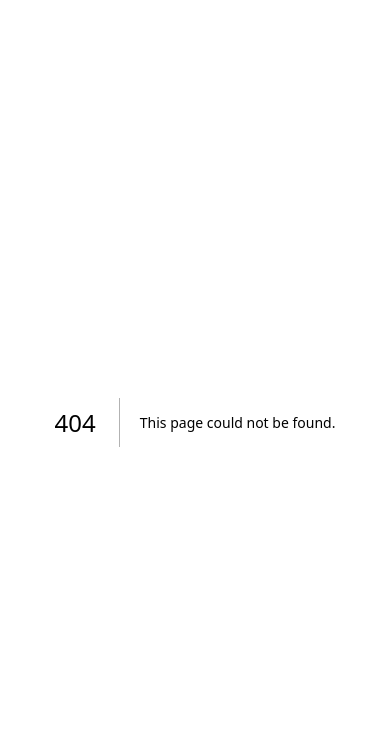
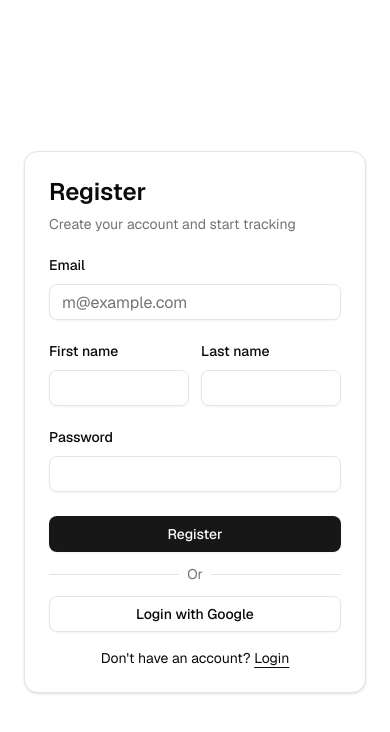
Before and after one commit to chakraborty-ani/ai-expense-tracker-pwa, a Next.js app: page /register in a window 390 px wide. Before the commit this address had no page. Shown: the top 732 px of the page. Built offline with nearby package versions, Linux system fonts and the light colour scheme.

Commit message:
Add login and signup forms with responsive layout

```diff
--- /dev/null
+++ b/app/login/page.tsx
@@ -0,0 +1,11 @@
+import { LoginForm } from "@/components/login-form"
+
+export default function Page() {
+  return (
+    <div className="flex min-h-svh w-full items-center justify-center p-6 md:p-10">
+      <div className="w-full max-w-sm">
+        <LoginForm />
+      </div>
+    </div>
+  )
+}
--- /dev/null
+++ b/app/register/page.tsx
@@ -0,0 +1,12 @@
+import { SignupForm } from "@/components/signup-form";
+
+
+export default function Page() {
+  return (
+    <div className="flex min-h-svh w-full items-center justify-center p-6 md:p-10">
+      <div className="w-full max-w-sm">
+        <SignupForm />
+      </div>
+    </div>
+  )
+}
--- a/components/app-sidebar.tsx
+++ b/components/app-sidebar.tsx
@@ -33,26 +33,31 @@ const data = {
 			title: "Dashboard",
 			url: "#",
 			icon: IconDashboard,
+			active: true,
 		},
 		{
 			title: "Chat",
 			url: "#",
 			icon: IconMessage,
+			active: false,
 		},
 		{
 			title: "Transactions",
 			url: "#",
 			icon: IconLogs,
+			active: false,
 		},
 		{
 			title: "Analytics",
 			url: "#",
 			icon: IconChartLine,
+			active: false,
 		},
 		{
 			title: "Budget",
 			url: "#",
 			icon: IconAdjustments,
+			active: false,
 		},
 	],
 }
--- /dev/null
+++ b/components/login-form.tsx
@@ -0,0 +1,59 @@
+import { cn } from "@/lib/utils"
+import { Button } from "@/components/ui/button"
+import { Card, CardContent, CardDescription, CardHeader, CardTitle } from "@/components/ui/card"
+import { Input } from "@/components/ui/input"
+import { Label } from "@/components/ui/label"
+
+export function LoginForm({ className, ...props }: React.ComponentProps<"div">) {
+	return (
+		<div className={cn("flex flex-col gap-6", className)} {...props}>
+			<Card>
+				<CardHeader>
+					<CardTitle className="text-2xl">Login</CardTitle>
+					<CardDescription>Enter your email below to login to your account</CardDescription>
+				</CardHeader>
+				<CardContent>
+					<form>
+						<div className="flex flex-col gap-6">
+							<div className="grid gap-3">
+								<Label htmlFor="email">Email</Label>
+								<Input id="email" type="email" placeholder="m@example.com" required />
+							</div>
+							<div className="grid gap-3">
+								<div className="flex items-center">
+									<Label htmlFor="password">Password</Label>
+									<a
+										href="#"
+										className="ml-auto inline-block text-sm underline-offset-4 hover:underline"
+									>
+										Forgot your password?
+									</a>
+								</div>
+								<Input id="password" type="password" required />
+							</div>
+							<div className="flex flex-col gap-3">
+								<Button type="submit" className="w-full">
+									Login
+								</Button>
+								<div className="relative text-center text-sm after:absolute after:inset-0 after:top-1/2 after:z-0 after:flex after:items-center after:border-t after:border-border">
+									<span className="relative z-10 bg-card px-2 text-muted-foreground">
+										Or
+									</span>
+								</div>
+								<Button variant="outline" className="w-full">
+									Login with Google
+								</Button>
+							</div>
+						</div>
+						<div className="mt-4 text-center text-sm">
+							Don&apos;t have an account?{" "}
+							<a href="#" className="underline underline-offset-4">
+								Sign up
+							</a>
+						</div>
+					</form>
+				</CardContent>
+			</Card>
+		</div>
+	)
+}
--- a/components/nav-main.tsx
+++ b/components/nav-main.tsx
@@ -17,6 +17,7 @@ export function NavMain({
 		title: string
 		url: string
 		icon?: Icon
+		active: boolean
 	}[]
 }) {
 	return (
@@ -25,7 +26,7 @@ export function NavMain({
 				<SidebarMenu>
 					{items.map(item => (
 						<SidebarMenuItem key={item.title}>
-							<SidebarMenuButton tooltip={item.title}>
+							<SidebarMenuButton tooltip={item.title} isActive={item.active}>
 								{item.icon && <item.icon />}
 								<span>{item.title}</span>
 							</SidebarMenuButton>
--- /dev/null
+++ b/components/signup-form.tsx
@@ -0,0 +1,61 @@
+import { cn } from "@/lib/utils"
+import { Button } from "@/components/ui/button"
+import { Card, CardContent, CardDescription, CardHeader, CardTitle } from "@/components/ui/card"
+import { Input } from "@/components/ui/input"
+import { Label } from "@/components/ui/label"
+
+export function SignupForm({ className, ...props }: React.ComponentProps<"div">) {
+	return (
+		<div className={cn("flex flex-col gap-6", className)} {...props}>
+			<Card>
+				<CardHeader>
+					<CardTitle className="text-2xl">Register</CardTitle>
+					<CardDescription>Create your account and start tracking</CardDescription>
+				</CardHeader>
+				<CardContent>
+					<form>
+						<div className="flex flex-col gap-6">
+							<div className="grid gap-3">
+								<Label htmlFor="email">Email</Label>
+								<Input id="email" type="email" placeholder="m@example.com" required />
+							</div>
+							<div className="grid gap-3 grid-cols-2">
+								<div className="grid gap-3 w-full">
+									<Label htmlFor="first-name">First name</Label>
+									<Input id="first-name" type="text" required />
+								</div>
+								<div className="grid gap-3 w-full">
+									<Label htmlFor="last-name">Last name</Label>
+									<Input id="last-name" type="text" required />
+								</div>
+							</div>
+							<div className="grid gap-3">
+								<Label htmlFor="password">Password</Label>
+								<Input id="password" type="password" required />
+							</div>
+							<div className="flex flex-col gap-3">
+								<Button type="submit" className="w-full">
+									Register
+								</Button>
+								<div className="relative text-center text-sm after:absolute after:inset-0 after:top-1/2 after:z-0 after:flex after:items-center after:border-t after:border-border">
+									<span className="relative z-10 bg-card px-2 text-muted-foreground">
+										Or
+									</span>
+								</div>
+								<Button variant="outline" className="w-full">
+									Login with Google
+								</Button>
+							</div>
+						</div>
+						<div className="mt-4 text-center text-sm">
+							Don&apos;t have an account?{" "}
+							<a href="#" className="underline underline-offset-4">
+								Login
+							</a>
+						</div>
+					</form>
+				</CardContent>
+			</Card>
+		</div>
+	)
+}
```
Also changed, not shown: 1 other file (tests, documents, lock files or other folders).
